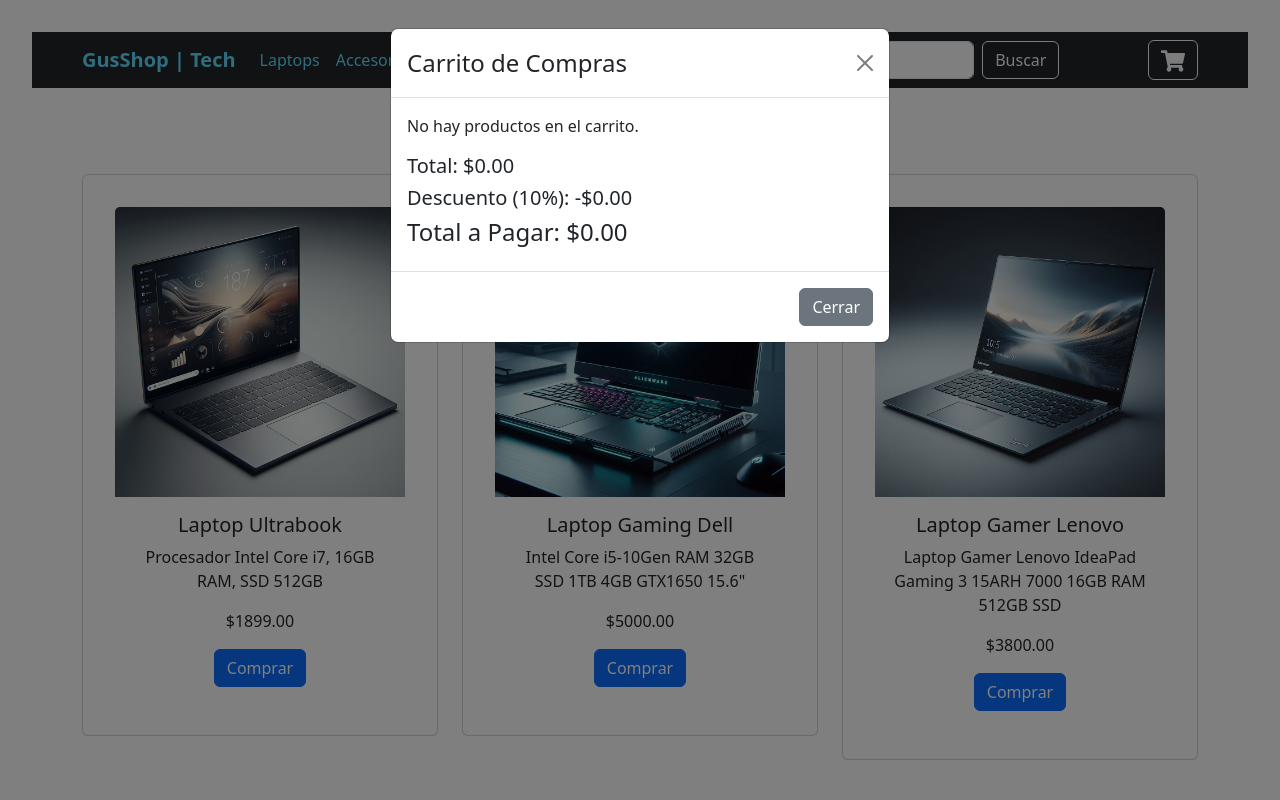
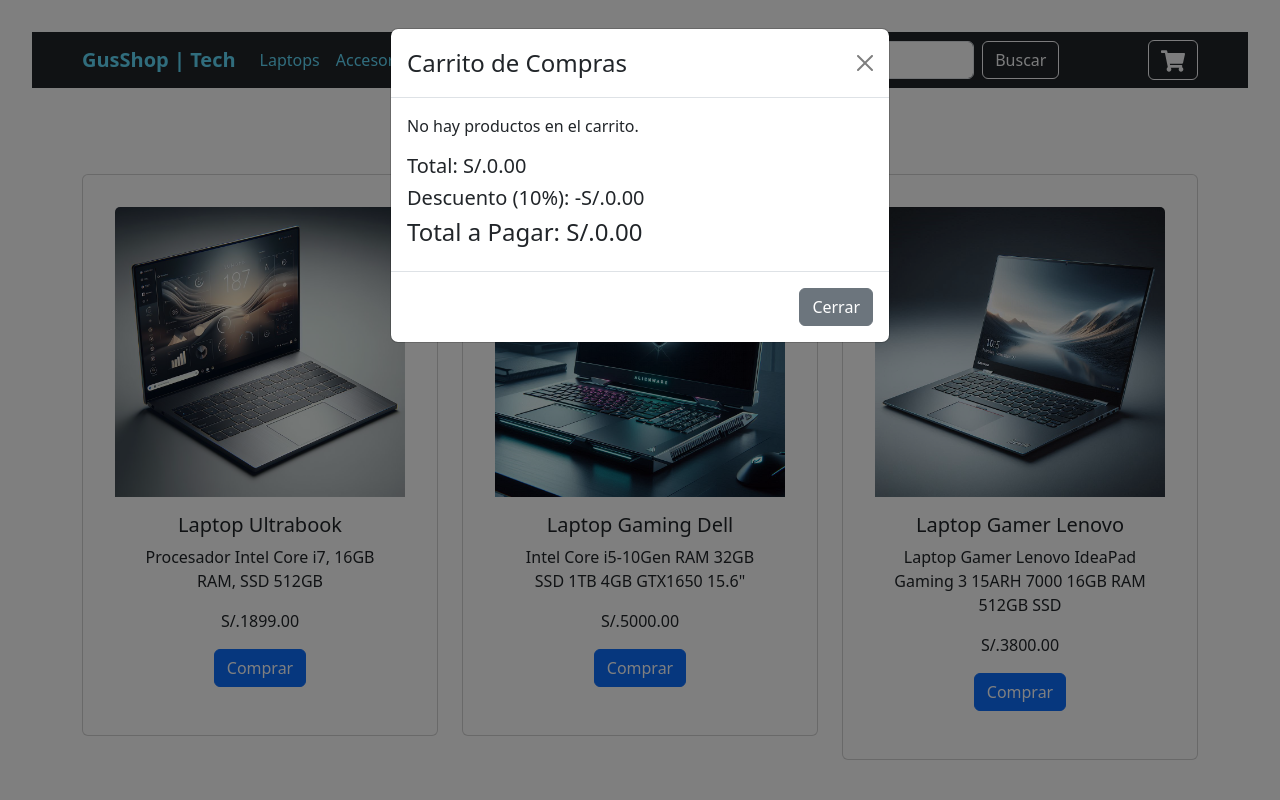
Before and after one commit to Gus-cmd/TRABAJO_FINAL_REACT, a React (Vite) app: page / in a window 1280 px wide. Both pictures are taken after a click on the button 1173 px from the left and 60 px from the top of the page. Shown: the top 800 px of the page. Built offline with nearby package versions, Linux system fonts and the light colour scheme.

Commit message:
Corrigiendo errores let's goo

```diff
--- a/src/components/Cart.jsx
+++ b/src/components/Cart.jsx
@@ -25,7 +25,7 @@
                 <div className="d-flex justify-content-between align-items-center">
                   <div>
                     <h5>{item.nombre}</h5>
-                    <p>${item.precio.toFixed(2)}</p>
+                    <p>S/.{item.precio.toFixed(2)}</p>
                     <p>Cantidad: {item.quantity}</p>
                   </div>
                   <div>
@@ -49,9 +49,9 @@
           </ListGroup>
         )}
         <div className="mt-3">
-          <h5>Total: ${total.toFixed(2)}</h5>
-          <h5>Descuento (10%): -${discount.toFixed(2)}</h5>
-          <h4>Total a Pagar: ${totalToPay.toFixed(2)}</h4>
+          <h5>Total: S/.{total.toFixed(2)}</h5>
+          <h5>Descuento (10%): -S/.{discount.toFixed(2)}</h5>
+          <h4>Total a Pagar: S/.{totalToPay.toFixed(2)}</h4>
         </div>
       </Modal.Body>
       <Modal.Footer>
--- a/src/components/ProductCard.jsx
+++ b/src/components/ProductCard.jsx
@@ -11,7 +11,7 @@
       <Card.Body>
         <Card.Title>{product.nombre}</Card.Title>
         <Card.Text>{product.descripcion}</Card.Text>
-        <Card.Text>${product.precio.toFixed(2)}</Card.Text>
+        <Card.Text>S/.{product.precio.toFixed(2)}</Card.Text>
         <Button onClick={() => addToCart(product)} variant="primary">Comprar</Button>
       </Card.Body>
     </Card>
```
